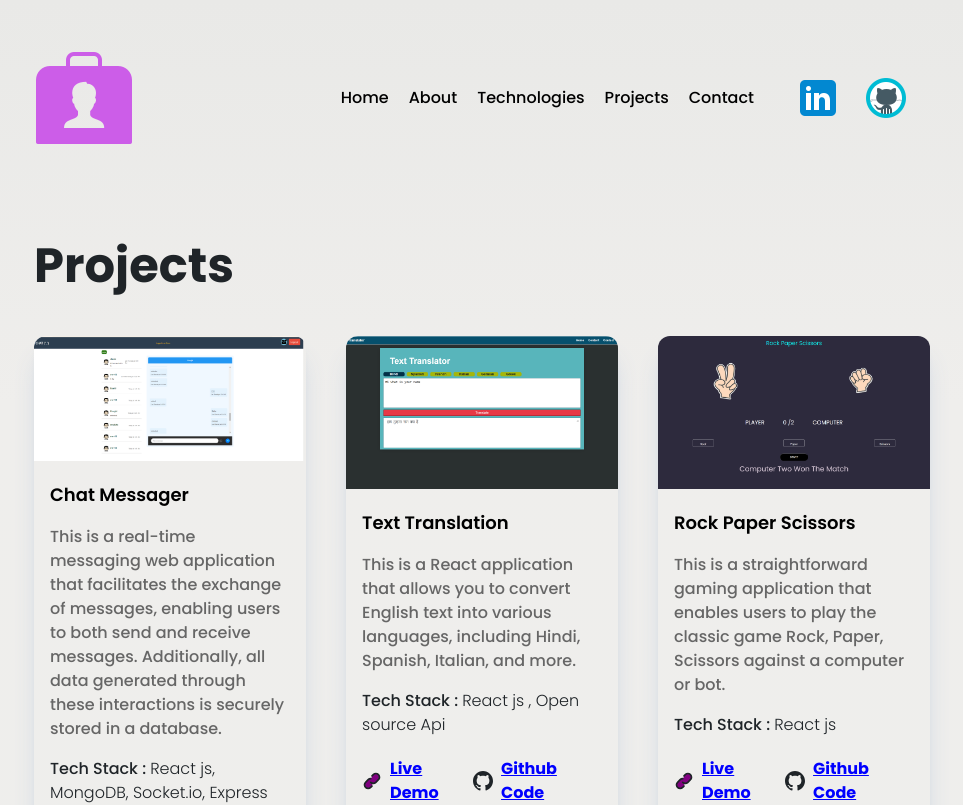
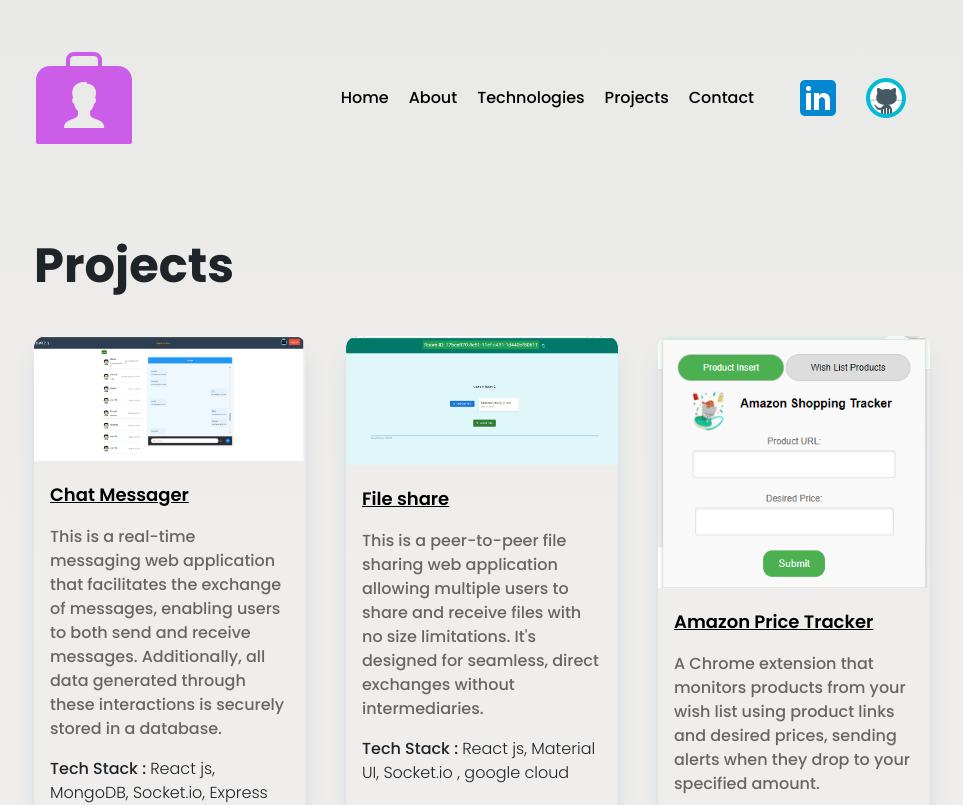
Before and after one commit to BiswajitDeori/My-Portfolio, a React (Create React App) app: page /projects in a window 1280 px wide. Shown: the top 805 px of the page, without its empty margins (158-1121 px from the left). Built offline with nearby package versions, Linux system fonts and the light colour scheme.

Commit message:
updated code

```diff
--- a/src/Components/Project.js
+++ b/src/Components/Project.js
@@ -5,7 +5,7 @@ function Project({ title, image, description, techstack, previewLink, githubLink
     <article className="rounded-xl mt-10 overflow-hidden shadow-xl shadow-slate-300 dark:shadow-slate-900">
       <img src={image} alt="" loading="lazy" />
       <div className="p-4">
-        <h1 className=" font-semibold text-lg pt-1">{title}</h1>
+        <h1 className=" font-semibold text-lg pt-1 underline">{title}</h1>
         <p className="text-content pt-4 text-gray-600 font-medium">{description}</p>
         <h3 className="text-dark-heading  font-medium pt-4">
           Tech Stack : <span className="font-light">{techstack}</span>
--- a/src/Details.js
+++ b/src/Details.js
@@ -1,4 +1,3 @@
-
 import Person from "./assets/ui/Person.png";
 import html from "./assets/techstack/html.png";
 import css from "./assets/techstack/css.png";
@@ -8,24 +7,25 @@ import bootstrap from "./assets/techstack/bootstrap.png";
 import vscode from "./assets/techstack/vscode.png";
 import github from "./assets/techstack/github.png";
 import git from "./assets/techstack/git.png";
-import Flask from  "./assets/techstack/Flask.png"
-import tenserFlow from './assets/techstack/tensorflow.png'
-import Net from './assets/techstack/Net.png'
-import GitAction from './assets/techstack/GitAction.png'
-import Python from './assets/techstack/python.png'
-import VS from './assets/techstack/VisualStudio.png'
-import Jupyter from './assets/techstack/Jupyter.png'
-import C from './assets/techstack/C++.png'
+import Flask from "./assets/techstack/Flask.png";
+import tenserFlow from "./assets/techstack/tensorflow.png";
+import Net from "./assets/techstack/Net.png";
+import GitAction from "./assets/techstack/GitAction.png";
+import Python from "./assets/techstack/python.png";
+import VS from "./assets/techstack/VisualStudio.png";
+import Jupyter from "./assets/techstack/Jupyter.png";
+import C from "./assets/techstack/C++.png";
 
-import MongoDb from './assets/techstack/MongoDb.png'
+import MongoDb from "./assets/techstack/MongoDb.png";
 
-import MySql from './assets/techstack/MySQL.png'
+import MySql from "./assets/techstack/MySQL.png";
 import Translator from "./assets/ui/Translator.png";
 import Rock from "./assets/ui/Rock.png";
 import Nutration from "./assets/ui/Nutration.png";
-import Movies from './assets/ui/Movies.png'
-import chat from './assets/ui/chat.png'
-
+import Movies from "./assets/ui/Movies.png";
+import chat from "./assets/ui/chat.png";
+import FileShare from "./assets/ui/FileShare.png";
+import Amazon from "./assets/ui/Amazon.png";
 
 export const personalDetails = {
   name: "Biswajit Deori",
@@ -40,9 +40,16 @@ export const workDetails = [
     Location: "Hyderabad (TG)",
     Type: "Full Time",
     Duration: "Sep 2022 - Present",
-    Exprince:true,
-    ExprinceDetails:["Extensively worked on .NET applications using C#, ASP.NET, and web services.","Designed user interfaces using HTML, JavaScript, and CSS to enhance the front-end experience","Created stored procedures and various database objects within Microsoft SQL Server.","Developed React pages and components while implementing Redux state management and custom packages."
-  ,"Wrote comprehensive unit test cases to achieve and maintain 100% code coverage.","Established an automated pipeline for SQL query rollback, ensuring swift response to deployment issues.","Fixed Bug present in Production"]
+    Exprince: true,
+    ExprinceDetails: [
+      "Extensively worked on .NET applications using C#, ASP.NET, and web services.",
+      "Designed user interfaces using HTML, JavaScript, and CSS to enhance the front-end experience",
+      "Created stored procedures and various database objects within Microsoft SQL Server.",
+      "Developed React pages and components while implementing Redux state management and custom packages.",
+      "Wrote comprehensive unit test cases to achieve and maintain 100% code coverage.",
+      "Established an automated pipeline for SQL query rollback, ensuring swift response to deployment issues.",
+      "Fixed Bug present in Production",
+    ],
   },
   {
     Position: "Internship",
@@ -50,10 +57,13 @@ export const workDetails = [
     Location: "Silcahar",
     Type: "Internship / Machine learning",
     Duration: "Oct 2021 -  Dec 2021",
-    Exprince:true,
-    ExprinceDetails:["Working on optical character recognition","Train a model using Own datasets","Use it in a real-time environment to detect mathematical expressions and handwritten Numbers."]
+    Exprince: true,
+    ExprinceDetails: [
+      "Working on optical character recognition",
+      "Train a model using Own datasets",
+      "Use it in a real-time environment to detect mathematical expressions and handwritten Numbers.",
+    ],
   },
-
 ];
 
 //Education Details
@@ -64,8 +74,8 @@ export const eduDetails = [
     Location: "Assam",
     Type: "Pass-out",
     Duration: "Mar 2014 - May 2015",
-    Exprince:false,
-    ExprinceDetails:[""]
+    Exprince: false,
+    ExprinceDetails: [""],
   },
 
   {
@@ -74,8 +84,8 @@ export const eduDetails = [
     Location: "Assam",
     Type: "Pass-out",
     Duration: "Mar 206 - Apr 2017",
-    Exprince:false,
-    ExprinceDetails:[""]
+    Exprince: false,
+    ExprinceDetails: [""],
   },
 
   {
@@ -84,8 +94,8 @@ export const eduDetails = [
     Location: "Silchar",
     Type: "Pass-out",
     Duration: "Sep 2019 - Otc 2022",
-    Exprince:false,
-    ExprinceDetails:[""]
+    Exprince: false,
+    ExprinceDetails: [""],
   },
 ];
 
@@ -99,11 +109,11 @@ export const techStackDetails = {
   vscode: vscode,
   git: git,
   github: github,
-  gitAction:GitAction,
-  flask:Flask,
-  DotNet:Net,
-  python:Python,
-  tenserFlow:tenserFlow,
+  gitAction: GitAction,
+  flask: Flask,
+  DotNet: Net,
+  python: Python,
+  tenserFlow: tenserFlow,
   VS,
   Jupyter,
   C,
@@ -116,11 +126,28 @@ export const projectDetails = [
   {
     title: "Chat Messager",
     image: chat,
-    description :`This is a real-time messaging web application that facilitates the exchange of messages, enabling users to both send and receive messages. Additionally, all data generated through these interactions is securely stored in a database.`,
+    description: `This is a real-time messaging web application that facilitates the exchange of messages, enabling users to both send and receive messages. Additionally, all data generated through these interactions is securely stored in a database.`,
     techstack: "React js, MongoDB, Socket.io, Express",
-    previewLink : "https://chat-messager.onrender.com/",
-    githubLink: "https://github.com/BiswajitDeori/Chat-Messager"
-
+    previewLink: "https://chat-messager.onrender.com/",
+    githubLink: "https://github.com/BiswajitDeori/Chat-Messager",
+  },
+  {
+    title: "File share",
+    image: FileShare,
+    techstack: "React js, Material UI, Socket.io , google cloud",
+    previewLink: "https://peertopeer-server.onrender.com/",
+    githubLink: "https://github.com/BiswajitDeori/PeerToPeer_server",
+    description:
+      " This is a peer-to-peer file sharing web application allowing multiple users to share and receive files with no size limitations. It's designed for seamless, direct exchanges without intermediaries. ",
+  },
+  {
+    title: "Amazon Price Tracker",
+    image: Amazon,
+    techstack: "javascript, html, css",
+    previewLink: "https://chromewebstore.google.com/detail/amazon-price-tracker/ecodolhfpnmpgcejcipneicagehckbad",
+    githubLink: "https://github.com/BiswajitDeori/Chrome_extension",
+    description:
+      " A Chrome extension that monitors products from your wish list using product links and desired prices, sending alerts when they drop to your specified amount. ",
   },
   {
     title: "Text Translation",
```
Also changed, not shown: src/assets/ui/Amazon.png (added), src/assets/ui/FileShare.png (added).
